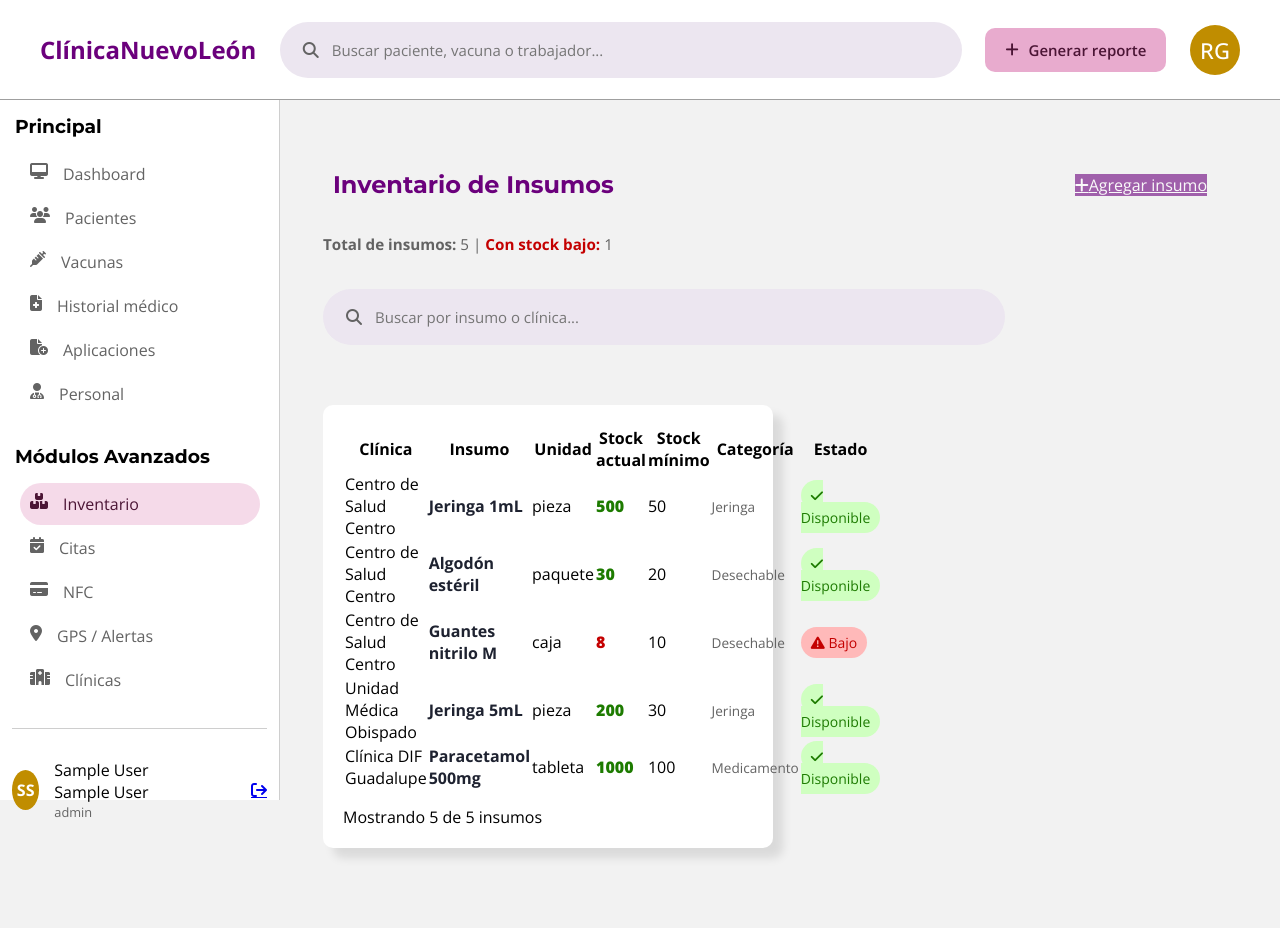
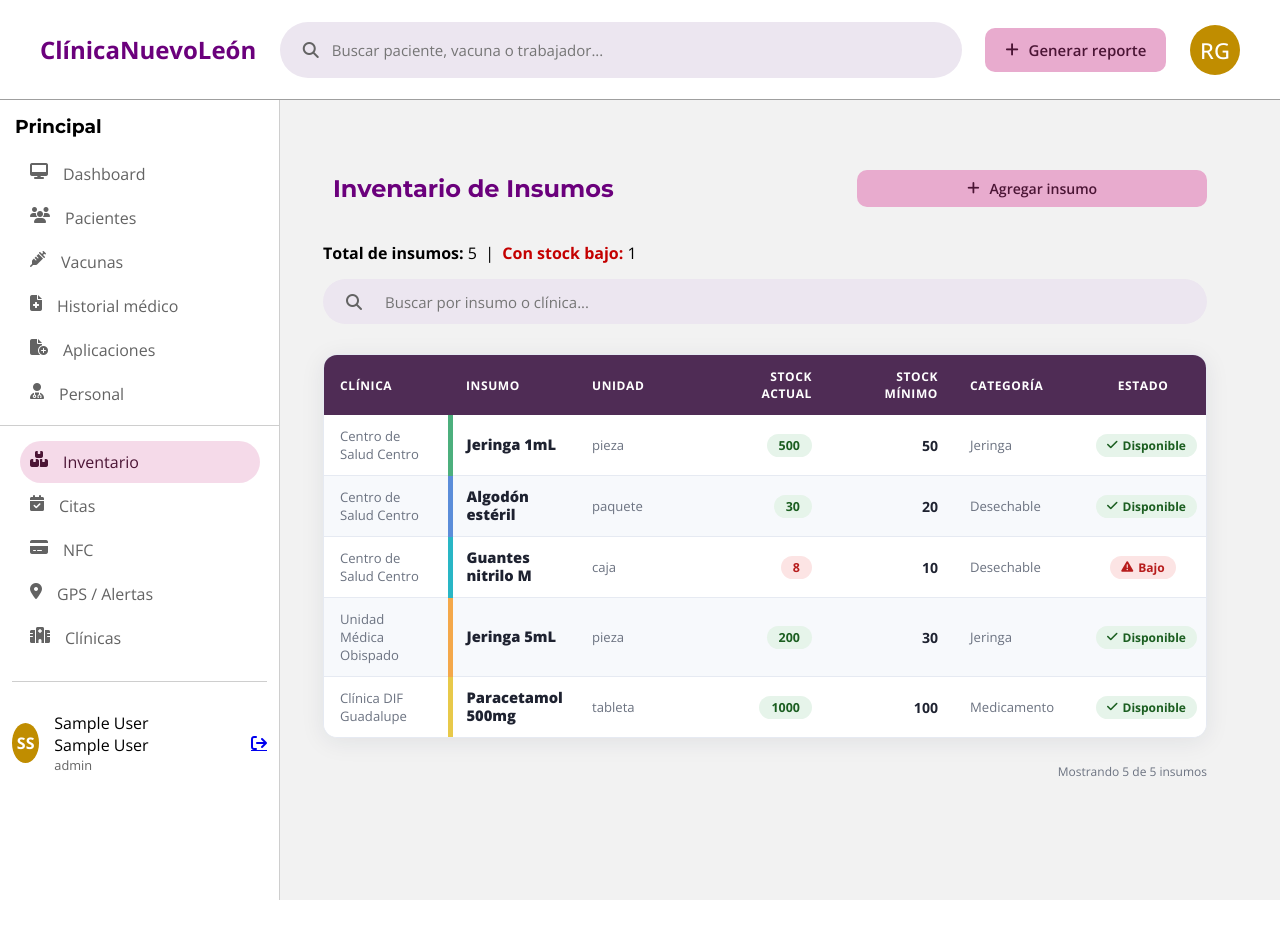
Before and after one commit to espeleta05/ProyEntrega2, a Flask app: page /inventario in a window 1280 px wide. After the commit the page ends 900 px from the top, so only its background shows below. Run offline with Flask 3, Linux system fonts and the light colour scheme; the visitor is signed in with stand-in values (Sample User, id 1); some libraries are stand-ins or nearby versions; some web fonts are replaced.

Commit message:
mas correcciones, agregue mas templates y css

```diff
--- a/static/css/styles.css
+++ b/static/css/styles.css
@@ -61,6 +61,7 @@ button{
     padding:9px 18px;
     border-radius:10px;
     cursor:pointer;
+    text-decoration: none;
     transition: background .15s;
 }
 
@@ -128,12 +129,13 @@ button{
 /*sidebar*/
 .sidebar{
     grid-area: sidebar;
-    position: fixed;
+    position:sticky;
+    top: 0;
+    margin-top: 20px;
     height: 100vh;
     width:280px;
     background:white;
     border-right:1px solid var(--gray-stroke);
-    padding-top:100px;
     display:flex;
     flex-direction:column;
 }
@@ -298,7 +300,7 @@ button{
     display:flex;
     flex-direction:column;
     margin-top: 15px;
-    margin-bottom: 15px;
+    margin-bottom: 10px;
     padding-left:20px;
     gap:2px;
 }
@@ -331,6 +333,12 @@ button{
     background-color: var(--secondary-color);
     color: white;
     width: 15rem;
+}
+
+.menu-bottom{
+    margin-top: 0;
+    padding-top: 15px;
+    border-top: 1px solid var(--gray-stroke);
 }
 
 .back {
@@ -586,7 +594,6 @@ button{
     display:flex;
     flex-direction:column;
     gap:15px;
-    max-width:450px;
     box-shadow:10px 10px 10px rgba(0,0,0,0.1);
 }
 
--- /dev/null
+++ b/static/css/tables.css
@@ -0,0 +1,276 @@
+/*
+ * tables.css — Sistema Clínico
+ * ─────────────────────────────────────────────────────────────────────────────
+ * Archivo reutilizable de estilos para tablas.
+ * Importar en cualquier template con:
+ *   <link rel="stylesheet" href="{{ url_for('static', filename='css/tables.css') }}">
+ *
+ * CLASES DISPONIBLES
+ * ──────────────────
+ * Estructura base:
+ *   .tbl-wrapper          → contenedor con borde, sombra y border-radius
+ *   .tbl                  → la tabla en sí (<table class="tbl">)
+ *   .tbl-row              → fila del tbody (<tr class="tbl-row bar-N">)
+ *
+ * Columnas especiales:
+ *   td.name-td            → celda con barra de color izquierda
+ *   td.muted-td           → celda con texto gris secundario
+ *   td.num                → celda numérica (alineada a la derecha, bold)
+ *   thead th.num          → encabezado numérico (alineado a la derecha)
+ *
+ * Barra de color (se pone en el <tr>, afecta a td.name-td):
+ *   .bar-0 … .bar-11
+ *
+ * Badges y pills:
+ *   .badge-birth          → "Al nacer" (verde)
+ *   .badge-age            → edad en meses/años (azul)
+ *   .dose-pill            → número de dosis (azul claro)
+ *   .exp-badge.exp-ok     → fecha de vencimiento vigente (azul)
+ *   .exp-badge.exp-warn   → fecha de vencimiento próxima/vencida (naranja)
+ *   .stock-pill.stock-ok  → stock suficiente (verde)
+ *   .stock-pill.stock-low → stock bajo ≤ 10 (rojo)
+ *   .blood-badge          → tipo de sangre (rojo claro)
+ *   .status-ok            → estado "Aplicada / Al día" (verde)
+ *   .status-pending       → estado pendiente (naranja)
+ *   .status-late          → estado atrasado (rojo)
+ *
+ * Contenido de celda compuesta:
+ *   .cell-stack           → apila dos líneas verticalmente (nombre + subtexto)
+ *   .cell-main            → texto principal de la celda
+ *   .cell-sub             → subtexto secundario (id, descripción corta)
+ *   .patient-cell         → fila con avatar + .cell-stack
+ *   .avatar-sm            → círculo de iniciales
+ *
+ * Misceláneos:
+ *   .lot-td               → celda de número de lote (monospace, gris)
+ *   .tbl-footer           → texto pequeño al pie de la tabla
+ *   .empty-state          → fila sin datos
+ *   .tbl thead th.center  → encabezado centrado
+ * ─────────────────────────────────────────────────────────────────────────────
+ */
+
+/* ── Variables ────────────────────────────────────────────────────────────── */
+:root {
+    --tbl-header-bg:   #4f2c55;
+    --tbl-border:      #e6eaf2;
+    --tbl-row-odd:     #ffffff;
+    --tbl-row-even:    #f7f9fc;
+    --tbl-text:        #1e2230;
+    --tbl-muted:       #6b7280;
+    --tbl-hover:       #eef2ff;
+    --tbl-radius:      14px;
+    --tbl-shadow:      0 4px 24px rgba(30, 34, 64, .08);
+}
+
+/* ── Wrapper ─────────────────────────────────────────────────────────────── */
+.tbl-wrapper {
+    background: #fff;
+    border: 0.5px solid var(--tbl-border);
+    border-radius: var(--tbl-radius);
+    overflow: hidden;
+    box-shadow: var(--tbl-shadow);
+}
+
+/* ── Tabla base ──────────────────────────────────────────────────────────── */
+.tbl {
+    width: 100%;
+    border-collapse: collapse;
+    font-family: var(--tbl-font);
+    font-size: .88rem;
+    table-layout: fixed;
+}
+
+/* ── Encabezado ──────────────────────────────────────────────────────────── */
+.tbl thead tr {
+    background: var(--tbl-header-bg);
+}
+
+.tbl thead th {
+    color: #fff;
+    font-size: .75rem;
+    font-weight: 700;
+    text-transform: uppercase;
+    letter-spacing: .6px;
+    padding: 13px 16px;
+    border: none;
+    text-align: left;
+}
+
+.tbl thead th.num    { text-align: right; }
+.tbl thead th.center { text-align: center; }
+
+/* ── Filas ───────────────────────────────────────────────────────────────── */
+.tbl-row {
+    border-bottom: 1px solid var(--tbl-border);
+    transition: background .12s ease;
+}
+.tbl-row:last-child             { border-bottom: none; }
+.tbl-row:nth-child(odd)         { background: var(--tbl-row-odd); }
+.tbl-row:nth-child(even)        { background: var(--tbl-row-even); }
+.tbl-row:hover                  { background: var(--tbl-hover); }
+
+/* ── Celdas base ─────────────────────────────────────────────────────────── */
+.tbl td {
+    padding: 12px 16px;
+    border: none;
+    vertical-align: middle;
+    color: var(--tbl-text);
+}
+
+.tbl td.num      { text-align: right; font-weight: 700; }
+.tbl td.center   { text-align: center; }
+.tbl td.muted-td { font-size: .82rem; color: var(--tbl-muted); }
+
+/* ── Celda con barra de color izquierda ──────────────────────────────────── */
+/*
+ * Uso: <td class="name-td"> dentro de <tr class="tbl-row bar-N">
+ * La barra aparece automáticamente según la clase bar-N del <tr>.
+ */
+td.name-td {
+    border-left: 5px solid transparent;
+    padding-left: 14px !important;
+    border-radius: 0;
+}
+
+.tbl-row.bar-0  td.name-td { border-left-color: #4CAF7D; }
+.tbl-row.bar-1  td.name-td { border-left-color: #5B8DD9; }
+.tbl-row.bar-2  td.name-td { border-left-color: #29B6C5; }
+.tbl-row.bar-3  td.name-td { border-left-color: #F4A84A; }
+.tbl-row.bar-4  td.name-td { border-left-color: #E8C94A; }
+.tbl-row.bar-5  td.name-td { border-left-color: #A0C94A; }
+.tbl-row.bar-6  td.name-td { border-left-color: #E05252; }
+.tbl-row.bar-7  td.name-td { border-left-color: #AB6BD6; }
+.tbl-row.bar-8  td.name-td { border-left-color: #FF8A65; }
+.tbl-row.bar-9  td.name-td { border-left-color: #78909C; }
+.tbl-row.bar-10 td.name-td { border-left-color: #26A69A; }
+.tbl-row.bar-11 td.name-td { border-left-color: #EC407A; }
+
+/* ── Contenido de celda compuesta ────────────────────────────────────────── */
+/*
+ * Uso: <td class="name-td"><span class="cell-main">Nombre</span><span class="cell-sub">ID: 001</span></td>
+ */
+.cell-stack { display: flex; flex-direction: column; gap: 2px; }
+.cell-main  { font-weight: 800; font-size: .92rem; color: var(--tbl-text); display: block; line-height: 1.2; }
+.cell-sub   { font-size: .72rem; color: var(--tbl-muted); display: block; }
+
+/* Alias semánticos */
+.vax-name { font-weight: 800; font-size: .92rem; color: var(--tbl-text); display: block; }
+.vax-disease { font-size: .75rem; color: var(--tbl-muted); margin-top: 2px; display: block; }
+.pt-id    { font-size: .72rem; color: var(--tbl-muted); display: block; }
+
+/* Celda con avatar + texto */
+.patient-cell { display: flex; align-items: center; gap: 10px; }
+.avatar-sm {
+    width: 34px;
+    height: 34px;
+    border-radius: 50%;
+    background: #e3f2fd;
+    color: #1565c0;
+    font-size: .75rem;
+    font-weight: 800;
+    display: flex;
+    align-items: center;
+    justify-content: center;
+    flex-shrink: 0;
+    text-transform: uppercase;
+}
+
+/* ── Celda de lote ───────────────────────────────────────────────────────── */
+.lot-td {
+    font-family: monospace;
+    font-size: .82rem;
+    color: var(--tbl-muted);
+    letter-spacing: .3px;
+}
+
+/* ── Badges de edad (esquema de vacunación) ──────────────────────────────── */
+.badge-birth,
+.badge-age {
+    display: inline-block;
+    padding: 3px 11px;
+    border-radius: 999px;
+    font-size: .75rem;
+    font-weight: 700;
+    white-space: nowrap;
+}
+.badge-birth { background: #e6f4ea; color: #1b5e20; border: 1.5px solid #a5d6a7; }
+.badge-age   { background: #e3f2fd; color: #0d47a1; border: 1.5px solid #90caf9; }
+
+/* ── Pill de número de dosis ─────────────────────────────────────────────── */
+.dose-pill {
+    display: inline-block;
+    padding: 3px 10px;
+    border-radius: 999px;
+    font-size: .75rem;
+    font-weight: 700;
+    background: #e3f2fd;
+    color: #0d47a1;
+}
+
+/* ── Badge de fecha de vencimiento ───────────────────────────────────────── */
+.exp-badge {
+    display: inline-block;
+    padding: 3px 10px;
+    border-radius: 999px;
+    font-size: .75rem;
+    font-weight: 700;
+    white-space: nowrap;
+}
+.exp-ok   { background: #e3f2fd; color: #0d47a1; }
+.exp-warn { background: #fff3e0; color: #e65100; }
+
+/* ── Pill de stock ───────────────────────────────────────────────────────── */
+.stock-pill {
+    display: inline-block;
+    padding: 3px 12px;
+    border-radius: 999px;
+    font-size: .78rem;
+    font-weight: 700;
+}
+.stock-ok  { background: #e6f4ea; color: #1b5e20; }
+.stock-low { background: #fce4e4; color: #b71c1c; }
+
+/* ── Badge de tipo de sangre ─────────────────────────────────────────────── */
+.blood-badge {
+    display: inline-block;
+    padding: 2px 9px;
+    border-radius: 999px;
+    font-size: .72rem;
+    font-weight: 800;
+    background: #fce4e4;
+    color: #b71c1c;
+}
+
+/* ── Badges de estado ────────────────────────────────────────────────────── */
+.status-ok,
+.status-pending,
+.status-late {
+    display: inline-flex;
+    align-items: center;
+    gap: 5px;
+    padding: 3px 11px;
+    border-radius: 999px;
+    font-size: .75rem;
+    font-weight: 700;
+    white-space: nowrap;
+}
+.status-ok      { background: #e6f4ea; color: #1b5e20; }
+.status-pending { background: #fff3e0; color: #e65100; }
+.status-late    { background: #fce4e4; color: #b71c1c; }
+
+/* ── Pie de tabla ────────────────────────────────────────────────────────── */
+.tbl-footer {
+    font-family: var(--tbl-font);
+    font-size: .75rem;
+    color: var(--tbl-muted);
+    margin: 10px 0 0;
+    text-align: right;
+}
+
+/* ── Estado vacío ────────────────────────────────────────────────────────── */
+.empty-state {
+    text-align: center;
+    padding: 40px 16px;
+    font-size: .88rem;
+    color: var(--tbl-muted);
+}
--- a/templates/components/sidebar_2daE.html
+++ b/templates/components/sidebar_2daE.html
@@ -36,9 +36,7 @@
 
     </nav>
 
-    <h3 class="menu-title">Módulos Avanzados</h3>
-
-    <nav class="menu">
+    <nav class="menu menu-bottom">
 
         <a href="{{ url_for('inventario') }}" class="menu-item {% if request.endpoint=='inventario' %}active{% endif %}">
             <i class="fa-solid fa-boxes-stacked"></i>
--- a/templates/index_2daE.html
+++ b/templates/index_2daE.html
@@ -9,6 +9,12 @@
 <link rel="stylesheet" href="{{ url_for('static', filename='css/dashboard.css') }}">
 <script src="https://cdn.jsdelivr.net/npm/chart.js@4.4.0/dist/chart.umd.min.js"></script>
 
+<style>
+    .content-info {
+    background-color: transparent !important;
+    box-shadow: none !important;
+    }
+</style>
 <!-- ENCABEZADO -->
 <div class="dash-header">
     <div>
--- a/templates/inventario_2daE.html
+++ b/templates/inventario_2daE.html
@@ -5,33 +5,30 @@
 {% block content %}
 
 <link rel="stylesheet" href="{{ url_for('static', filename='css/styles.css') }}">
+<link rel="stylesheet" href="{{ url_for('static', filename='css/tables.css') }}">
 
 <div class="section-header">
     <h2 class="clinic-title">Inventario de Insumos</h2>
-    <div class="btn-container">
-        <a href="#" class="btn btn-container" style="background: #6B007C; color: white; cursor: not-allowed; opacity: 0.6;" title="Función en desarrollo">
+    <a href="#" class="btn-agregar">
         <i class="fa-solid fa-plus"></i> Agregar insumo
     </a>
 </div>
-</div>
 
-<div class="section-info" style="margin-bottom: 20px;">
-    <p style="color: #636363; font-size: 0.95rem;">
-        <strong>Total de insumos:</strong> {{ inventory|length }} |
-        <strong style="color: #C40000;">Con stock bajo:</strong> {{ inventory|selectattr('low_stock', 'true')|list|length }}
+<div class="section-info">
+        <strong>Total de insumos:</strong> {{ inventory|length }} &nbsp;|&nbsp;
+        <strong class="low">Con stock bajo:</strong> {{ inventory|selectattr('low_stock', 'true')|list|length }}
     </p>
 </div>
 
 <!-- Barra de búsqueda -->
-<div class="search-bar-container" style="margin-bottom: 20px;">
+<div class="search-bar-container section" >
     <i class="fa-solid fa-magnifying-glass"></i>
     <input type="text" id="searchInput" placeholder="Buscar por insumo o clínica...">
 </div>
 
 <!-- Tabla de inventario -->
-<div class="section-card">
-    <div class="inv-table-wrapper">
-        <table class="inv-table">
+<div class="tbl-wrapper">
+    <table class="tbl">
         <thead>
             <tr>
                 <th>Clínica</th>
@@ -40,76 +37,56 @@
                 <th class="num">Stock actual</th>
                 <th class="num">Stock mínimo</th>
                 <th>Categoría</th>
-                    <th>Estado</th>
+                <th class="center">Estado</th>
             </tr>
         </thead>
         <tbody id="inventoryTable">
             {% for item in inventory %}
-                <tr class="inv-row" data-clinic="{{ item.clinic_name }}" data-supply="{{ item.supply_name }}">
-                    <td>{{ item.clinic_name }}</td>
-                    <td>
-                        <strong style="color: #1e2230;">{{ item.supply_name }}</strong>
+            <tr class="tbl-row bar-{{ loop.index0 % 12 }}"
+                data-clinic="{{ item.clinic_name }}"
+                data-supply="{{ item.supply_name }}">
+                <td class="muted-td">{{ item.clinic_name }}</td>
+                <td class="name-td">
+                    <span class="cell-main">{{ item.supply_name }}</span>
                 </td>
-                    <td>{{ item.supply_unit }}</td>
+                <td class="muted-td">{{ item.supply_unit }}</td>
                 <td class="num">
-                        <span style="font-weight: 800; color: {% if item.low_stock %}#C40000{% else %}#1D7B00{% endif %};">
+                    <span class="stock-pill {{ 'stock-low' if item.low_stock else 'stock-ok' }}">
                         {{ item.quantity }}
                     </span>
                 </td>
                 <td class="num">{{ item.min_stock }}</td>
-                    <td>
-                        <span style="font-size: 0.85rem; color: #636363;">
-                            {{ item.supply_category }}
-                        </span>
-                    </td>
-                    <td>
+                <td class="muted-td">{{ item.supply_category }}</td>
+                <td class="center">
                     {% if item.low_stock %}
-                        <span class="status warning" style="background: #FFB9B9; color: #C40000;">
+                        <span class="status-late">
                             <i class="fa-solid fa-triangle-exclamation"></i> Bajo
                         </span>
                     {% else %}
-                        <span class="status ok" style="background: #CFFFC0; color: #1D7B00;">
+                        <span class="status-ok">
                             <i class="fa-solid fa-check"></i> Disponible
                         </span>
                     {% endif %}
                 </td>
             </tr>
+            {% else %}
+            <tr>
+                <td colspan="7" class="empty-state">No hay insumos registrados.</td>
+            </tr>
             {% endfor %}
         </tbody>
     </table>
 </div>
-    <p class="table-footer">
-        Mostrando {{ inventory|length }} de {{ inventory|length }} insumos
-    </p>
-</div>
+<p class="tbl-footer">Mostrando {{ inventory|length }} de {{ inventory|length }} insumos</p>
 
 <script>
-// Búsqueda local
 document.getElementById('searchInput').addEventListener('input', function(e) {
     const query = e.target.value.toLowerCase();
-    const rows = document.querySelectorAll('#inventoryTable tr');
-
-    rows.forEach(row => {
-        const clinic = row.getAttribute('data-clinic').toLowerCase();
-        const supply = row.getAttribute('data-supply').toLowerCase();
-
-        if (clinic.includes(query) || supply.includes(query)) {
-            row.style.display = '';
-        } else {
-            row.style.display = 'none';
-        }
+    document.querySelectorAll('#inventoryTable tr[data-clinic]').forEach(row => {
+        const clinic  = row.dataset.clinic.toLowerCase();
+        const supply  = row.dataset.supply.toLowerCase();
+        row.style.display = (clinic.includes(query) || supply.includes(query)) ? '' : 'none';
     });
-});
-
-// Mostrar alerta si hay stock bajo
-document.addEventListener('DOMContentLoaded', function() {
-    const lowStockRows = document.querySelectorAll('.inv-row').length > 0 &&
-                         Array.from(document.querySelectorAll('.inv-row td')).some(td =>
-                             td.textContent.includes('Bajo')
-                         );
-    if (lowStockRows) {
-        console.log('⚠️ Hay insumos con stock por debajo del mínimo');
-    }
 });
 </script>
 
```
Also changed, not shown: templates/citas_2daE.html (+17 -20 lines), templates/nfc_2daE.html (+20 -19 lines). Lines whose indentation alone changed are shown as unchanged.
